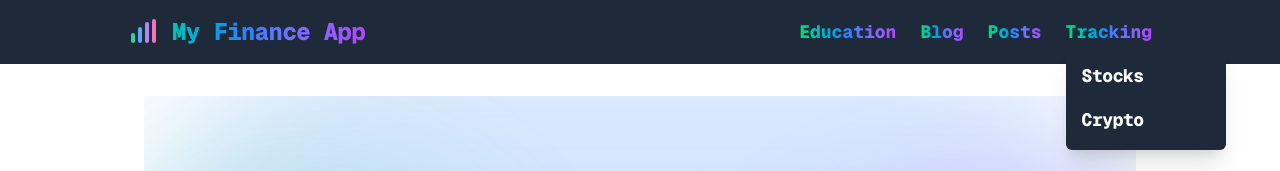
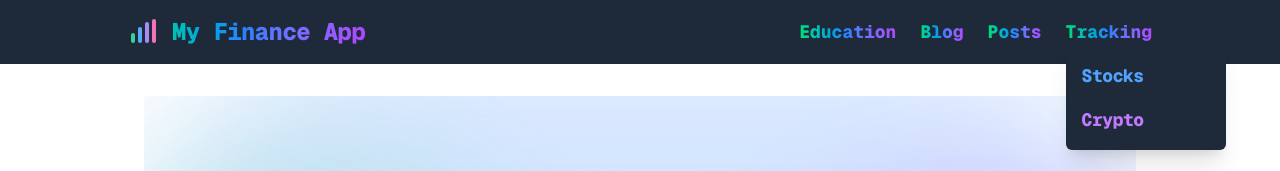
Before and after one commit to FraneCaleta/finance-education, a Next.js app: page / in a window 1280 px wide. Both pictures are taken after a click on the link "Tracking". Shown: the top 171 px of the page. Built offline with nearby package versions, Linux system fonts and the light colour scheme.

Commit message:
dropdown items final touch

```diff
--- a/src/components/DropdownMenu.tsx
+++ b/src/components/DropdownMenu.tsx
@@ -20,13 +20,13 @@ export default function DropdownMenu({ gradientLink }: DropdownMenuProps) {
       >
         <a
           href="/tracking/stocks"
-          className="block px-4 py-2 rounded font-extrabold tracking-tight text-white hover:bg-gray-700"
+          className="block px-4 py-2 rounded font-extrabold tracking-tight text-blue-400 hover:bg-gray-700"
         >
           Stocks
         </a>
         <a
           href="/tracking/crypto"
-          className="block px-4 py-2 rounded font-extrabold tracking-tight text-white hover:bg-gray-700"
+          className="block px-4 py-2 rounded font-extrabold tracking-tight text-purple-400 hover:bg-gray-700"
         >
           Crypto
         </a>
```
